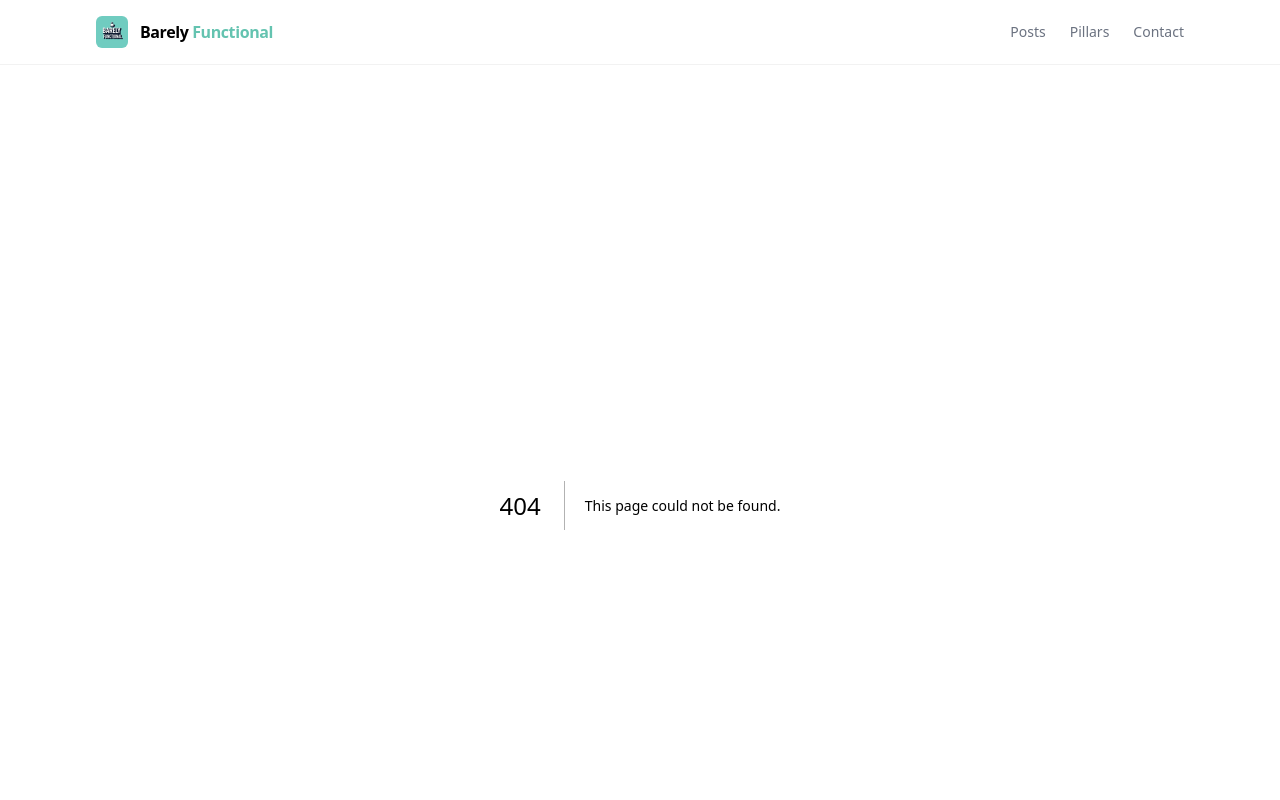
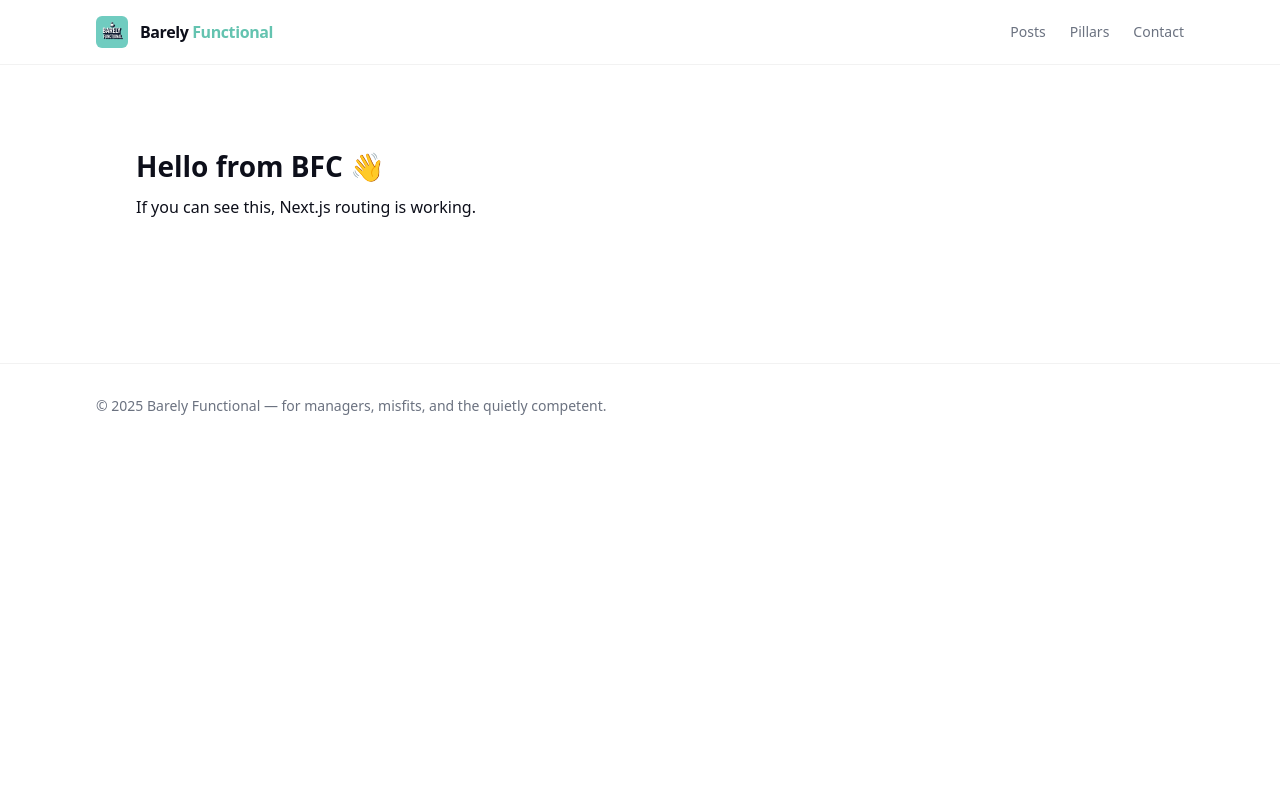
Before and after one commit to B2BContent/barelyfunctional-frontend, a Next.js app: page /hello in a window 1280 px wide. Before the commit this address had no page. Shown: the top 800 px of the page. Built offline with nearby package versions, Linux system fonts and the light colour scheme.

Commit message:
test: add /hello route for routing diagnostics

```diff
--- /dev/null
+++ b/app/hello/page.tsx
@@ -0,0 +1,8 @@
+export default function Hello() {
+  return (
+    <main style={{padding: 40, fontFamily: 'ui-sans-serif, system-ui'}}>
+      <h1 style={{fontSize: 28, fontWeight: 700}}>Hello from BFC 👋</h1>
+      <p style={{marginTop: 8}}>If you can see this, Next.js routing is working.</p>
+    </main>
+  );
+}
```
